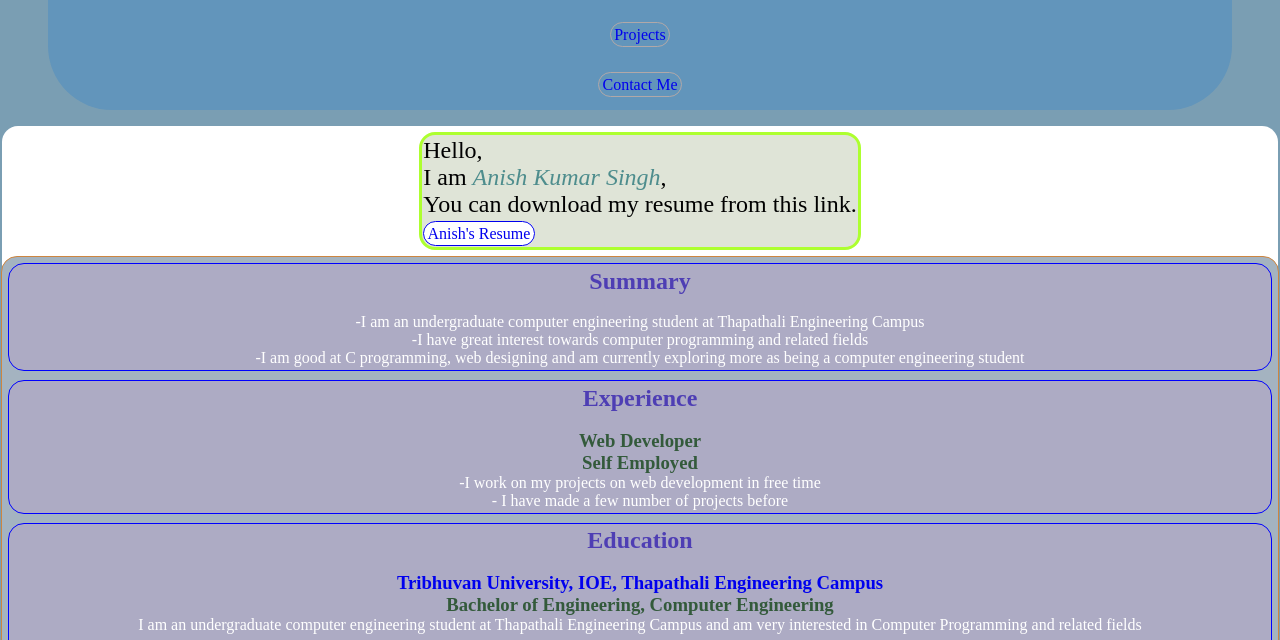
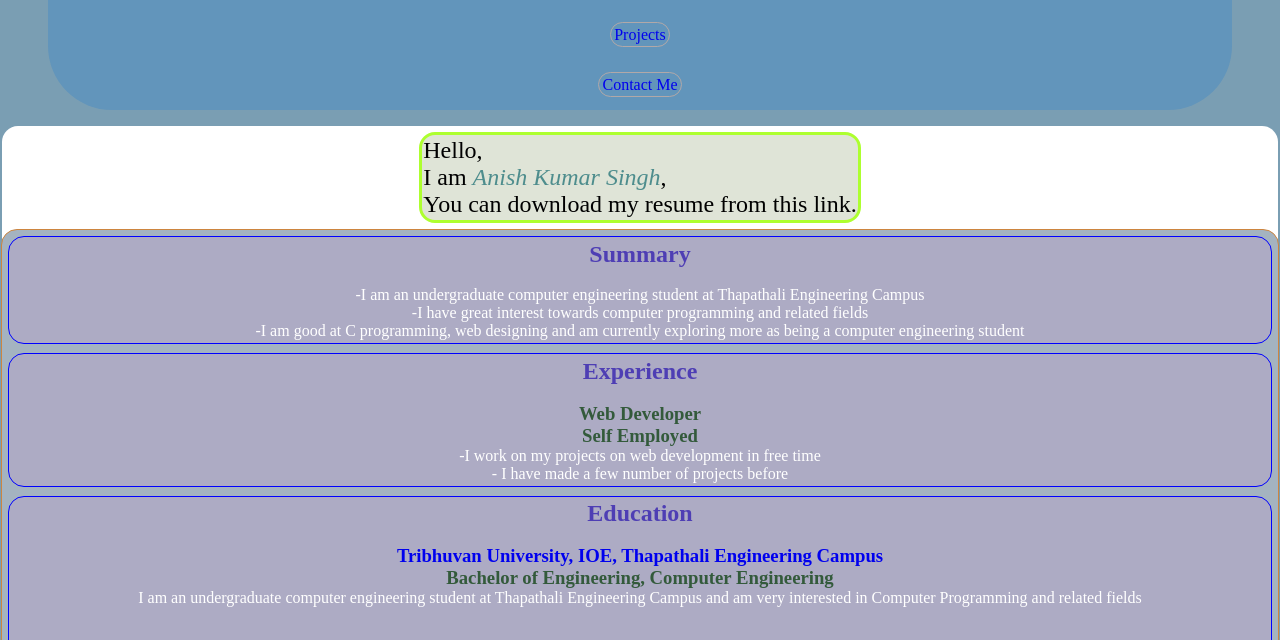
Before and after one commit to Anish494/portfolio, a plain HTML site: page resume.html in a window 1280 px wide. Shown: the part 93-733 px from the top of the page. Drawn offline with Linux system fonts and the light colour scheme.

Commit message:
Update resume.html

```diff
--- a/resume.html
+++ b/resume.html
@@ -243,7 +243,7 @@ border-radius: 1rem;
             <div class="heroleft">Hello,<br>
                 I am <i class="ess">Anish Kumar Singh</i>,<br>
                 You can download my resume from this link.<br>
-                <a href="./Resume-Anish-Kumar-Singh (2).pdf">Anish's Resume</a>
+<!--                 <a href="./Resume-Anish-Kumar-Singh (2).pdf">Anish's Resume</a> -->
 
             </div>
 
```
